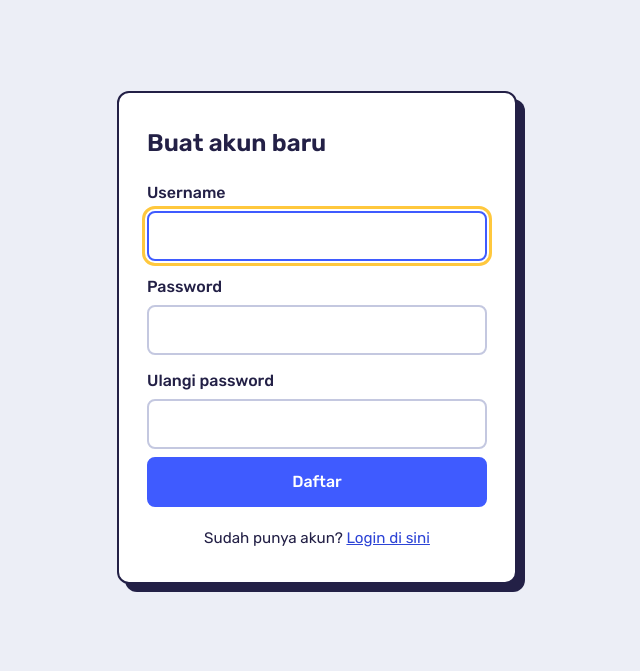
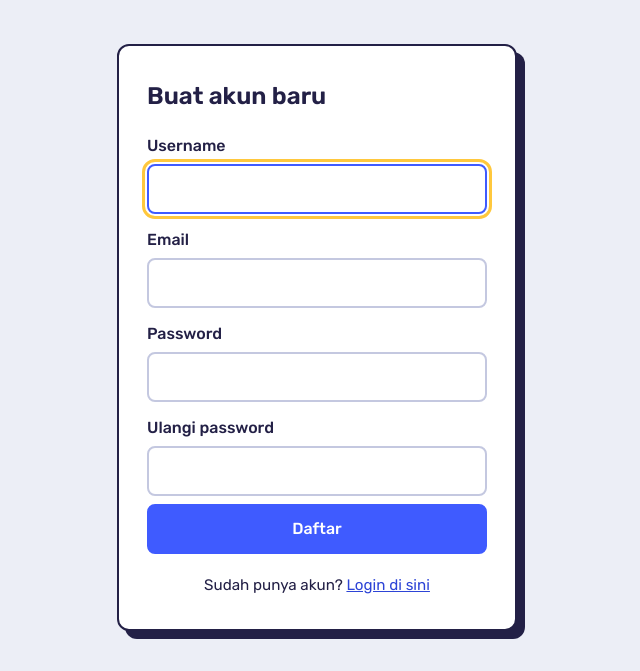
Before and after one commit to ilham712/Platform-Ulasan-Game, a PHP site: page /auth/register.php in a window 1280 px wide. Shown: the part 68-739 px from the top of the page, without its empty margins (323-963 px from the left). Run offline with PHP 8.4, Linux system fonts and the light colour scheme.

Commit message:
menambahkan email di login

```diff
--- a/auth/register.php
+++ b/auth/register.php
@@ -12,37 +12,43 @@ if (isset($_SESSION['user_id'])) {
 
 $error    = '';
 $username = '';
+$email    = '';
 
 if ($_SERVER['REQUEST_METHOD'] === 'POST') {
     $username   = trim($_POST['username'] ?? '');
+    $email      = trim($_POST['email'] ?? '');
     $password   = $_POST['password'] ?? '';
     $konfirmasi = $_POST['konfirmasi'] ?? '';
 
-    if ($username === '' || $password === '' || $konfirmasi === '') {
+    if ($username === '' || $email === '' || $password === '' || $konfirmasi === '') {
         $error = 'Semua kolom harus diisi.';
     } elseif (!preg_match('/^[A-Za-z0-9_]{3,30}$/', $username)) {
         $error = 'Username 3-30 karakter, hanya boleh huruf, angka, dan underscore.';
+    } elseif (!filter_var($email, FILTER_VALIDATE_EMAIL) || strlen($email) > 100) {
+        $error = 'Format email tidak valid.';
     } elseif (strlen($password) < 6) {
         $error = 'Password minimal 6 karakter.';
     } elseif ($password !== $konfirmasi) {
         $error = 'Konfirmasi password tidak sama dengan password.';
     } else {
-        // Cek apakah username sudah dipakai
-        $stmt = $koneksi->prepare('SELECT id FROM users WHERE username = ? LIMIT 1');
-        $stmt->bind_param('s', $username);
+        // Cek apakah username atau email sudah dipakai
+        $stmt = $koneksi->prepare('SELECT username, email FROM users WHERE username = ? OR email = ? LIMIT 1');
+        $stmt->bind_param('ss', $username, $email);
         $stmt->execute();
-        $sudah_ada = $stmt->get_result()->num_rows > 0;
+        $duplikat = $stmt->get_result()->fetch_assoc();
         $stmt->close();
 
-        if ($sudah_ada) {
-            $error = 'Username sudah dipakai, coba username lain.';
+        if ($duplikat) {
+            $error = (strcasecmp($duplikat['username'], $username) === 0)
+                ? 'Username sudah dipakai, coba username lain.'
+                : 'Email sudah terdaftar. Login atau pakai email lain.';
         } else {
             // Simpan password dalam bentuk hash, bukan teks biasa
             $hash = password_hash($password, PASSWORD_DEFAULT);
 
             try {
-                $stmt = $koneksi->prepare('INSERT INTO users (username, password) VALUES (?, ?)');
-                $stmt->bind_param('ss', $username, $hash);
+                $stmt = $koneksi->prepare('INSERT INTO users (username, email, password) VALUES (?, ?, ?)');
+                $stmt->bind_param('sss', $username, $email, $hash);
                 $stmt->execute();
                 $stmt->close();
 
@@ -71,6 +77,10 @@ include __DIR__ . '/../includes/header.php';
         <input type="text" id="username" name="username" maxlength="30"
                value="<?= htmlspecialchars($username) ?>" autocomplete="username" required autofocus>
 
+        <label for="email">Email</label>
+        <input type="email" id="email" name="email" maxlength="100"
+               value="<?= htmlspecialchars($email) ?>" autocomplete="email" required>
+
         <label for="password">Password</label>
         <input type="password" id="password" name="password" minlength="6"
                autocomplete="new-password" required>
```
